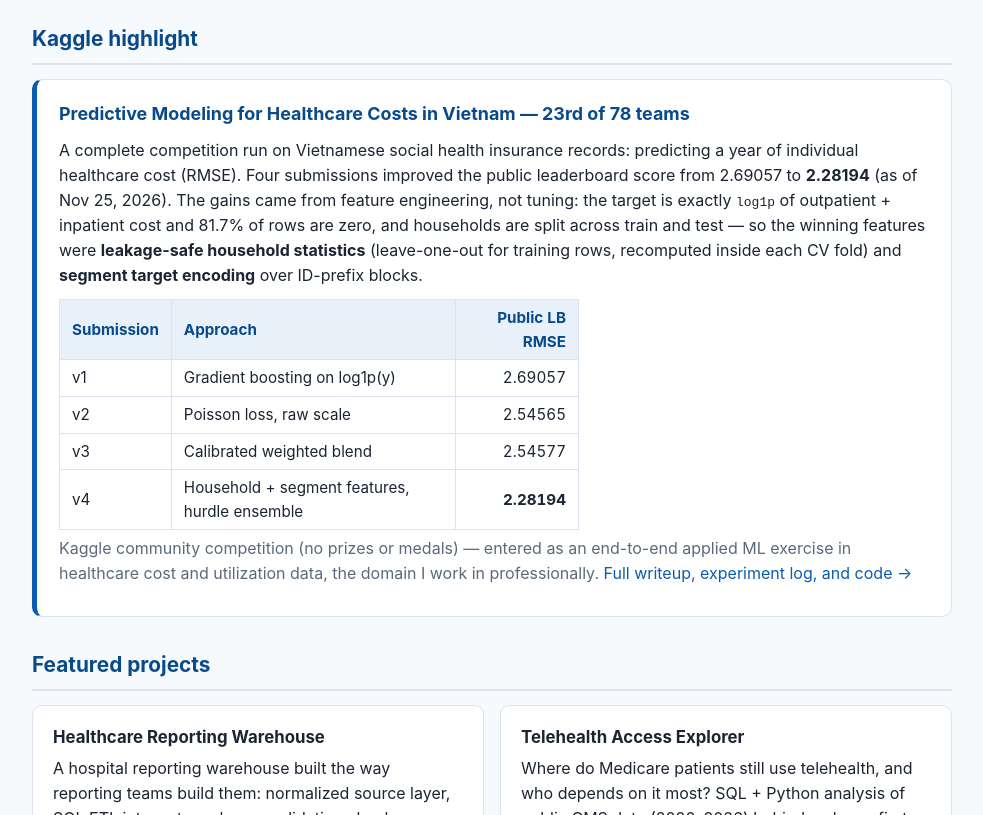
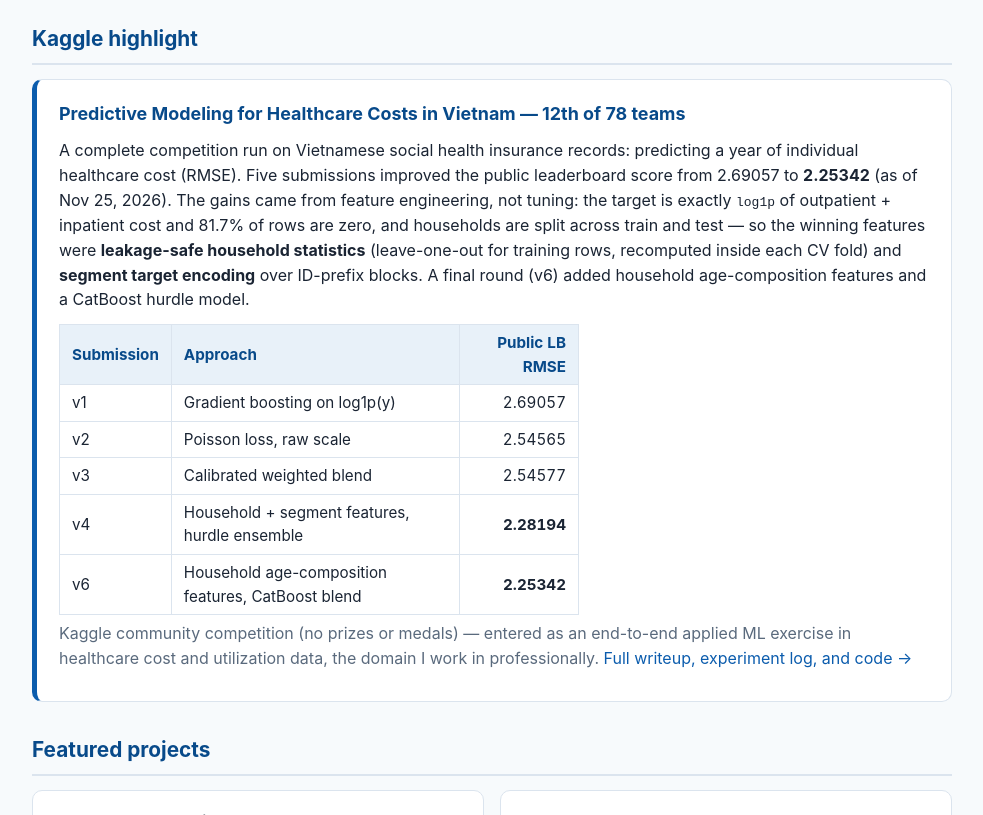
Before and after one commit to wenchensheng/wenchensheng, a plain HTML site: page index.html in a window 1280 px wide. Shown: the part 735-1550 px from the top of the page, without its empty margins (148-1131 px from the left). Drawn offline with Linux system fonts and the light colour scheme.

Commit message:
Update Kaggle highlight: 12th of 78 teams, LB 2.25342 (add v6)

```diff
--- a/index.html
+++ b/index.html
@@ -152,21 +152,23 @@
   <section aria-label="Kaggle highlight">
     <h2>Kaggle highlight</h2>
     <div class="highlight">
-      <p class="rank">Predictive Modeling for Healthcare Costs in Vietnam — 23rd of 78 teams</p>
+      <p class="rank">Predictive Modeling for Healthcare Costs in Vietnam — 12th of 78 teams</p>
       <p>A complete competition run on Vietnamese social health insurance records: predicting a year
-        of individual healthcare cost (RMSE). Four submissions improved the public leaderboard score
-        from 2.69057 to <strong>2.28194</strong> (as of Nov 25, 2026). The gains came from feature
+        of individual healthcare cost (RMSE). Five submissions improved the public leaderboard score
+        from 2.69057 to <strong>2.25342</strong> (as of Nov 25, 2026). The gains came from feature
         engineering, not tuning: the target is exactly <code>log1p</code> of outpatient + inpatient
         cost and 81.7% of rows are zero, and households are split across train and test — so the
         winning features were <strong>leakage-safe household statistics</strong> (leave-one-out for
         training rows, recomputed inside each CV fold) and <strong>segment target encoding</strong>
-        over ID-prefix blocks.</p>
+        over ID-prefix blocks. A final round (v6) added household age-composition features and a
+        CatBoost hurdle model.</p>
       <table class="scores">
         <tr><th>Submission</th><th>Approach</th><th>Public LB RMSE</th></tr>
         <tr><td>v1</td><td>Gradient boosting on log1p(y)</td><td>2.69057</td></tr>
         <tr><td>v2</td><td>Poisson loss, raw scale</td><td>2.54565</td></tr>
         <tr><td>v3</td><td>Calibrated weighted blend</td><td>2.54577</td></tr>
         <tr><td>v4</td><td>Household + segment features, hurdle ensemble</td><td><strong>2.28194</strong></td></tr>
+        <tr><td>v6</td><td>Household age-composition features, CatBoost blend</td><td><strong>2.25342</strong></td></tr>
       </table>
       <p class="muted">Kaggle community competition (no prizes or medals) — entered as an end-to-end
         applied ML exercise in healthcare cost and utilization data, the domain I work in
```
